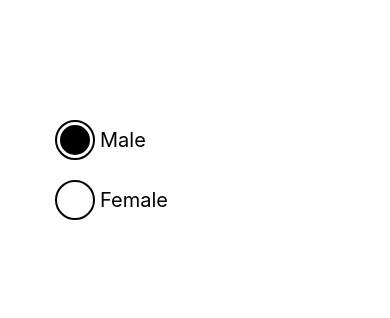
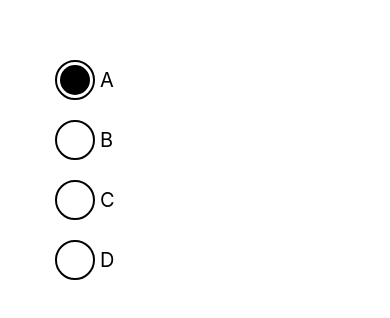
Before and after one commit to DurgeshAppDev/Learning-react-native, a React Native app: screen / in a window 390 px wide. Shown: the part 252-570 px from the top of the page. Built offline with nearby package versions, Linux system fonts and the light colour scheme.

Commit message:
dynamic radio buttons

```diff
--- a/App.tsx
+++ b/App.tsx
@@ -2,35 +2,40 @@ import { useState } from 'react';
 import { View, Text, StyleSheet, TouchableOpacity } from 'react-native';
 
 const App = () => {
-  const [radioButton,setRadioButton]=useState(1);
+  const classSection = [
+    {
+      id: 1,
+      sec: 'A',
+    },
+    {
+      id: 2,
+      sec: 'B',
+    },
+    {
+      id: 3,
+      sec: 'C',
+    },
+    {
+      id: 4,
+      sec: 'D',
+    },
+  ];
+  const [radioButton, setRadioButton] = useState(1);
 
   return (
     <View style={style.main}>
-      <TouchableOpacity onPress={()=>setRadioButton(1)}>
-        <View style={style.radioWrap}>
-          <View style={style.radioButton}>
-            {
-              radioButton===1
-              ? <View style={style.radioButtonBg}></View>
-              :null
-              }
+      {classSection.map((item, index) => (
+        <TouchableOpacity key={index} onPress={() => setRadioButton(item.id)}>
+          <View style={style.radioWrap}>
+            <View style={style.radioButton}>
+              {radioButton === item.id ? (
+                <View style={style.radioButtonBg}></View>
+              ) : null}
+            </View>
+            <Text style={style.radioText}>{item.sec}</Text>
           </View>
-          <Text style={style.radioText}>Male</Text>
-        </View>
-      </TouchableOpacity>
-
-      <TouchableOpacity onPress={()=> setRadioButton(2)}>
-        <View style={style.radioWrap}>
-          <View style={style.radioButton}>
-            {
-              radioButton===2
-              ? <View style={style.radioButtonBg}></View>
-              :null
-            }
-          </View>
-          <Text style={style.radioText}>Female</Text>
-        </View>
-      </TouchableOpacity>
+        </TouchableOpacity>
+      ))}
     </View>
   );
 };
@@ -39,12 +44,12 @@ const style = StyleSheet.create({
   main: {
     flex: 1,
     justifyContent: 'center',
-    paddingHorizontal:50
+    paddingHorizontal: 50,
   },
   radioWrap: {
     flexDirection: 'row',
     alignItems: 'center',
-    marginVertical:5
+    marginVertical: 5,
   },
   radioButton: {
     height: 40,
@@ -61,9 +66,9 @@ const style = StyleSheet.create({
     borderRadius: 15,
     margin: 3,
   },
-  radioText:{
+  radioText: {
     textAlign: 'center',
-    fontSize: 20
-  }
+    fontSize: 20,
+  },
 });
 export default App;
```
